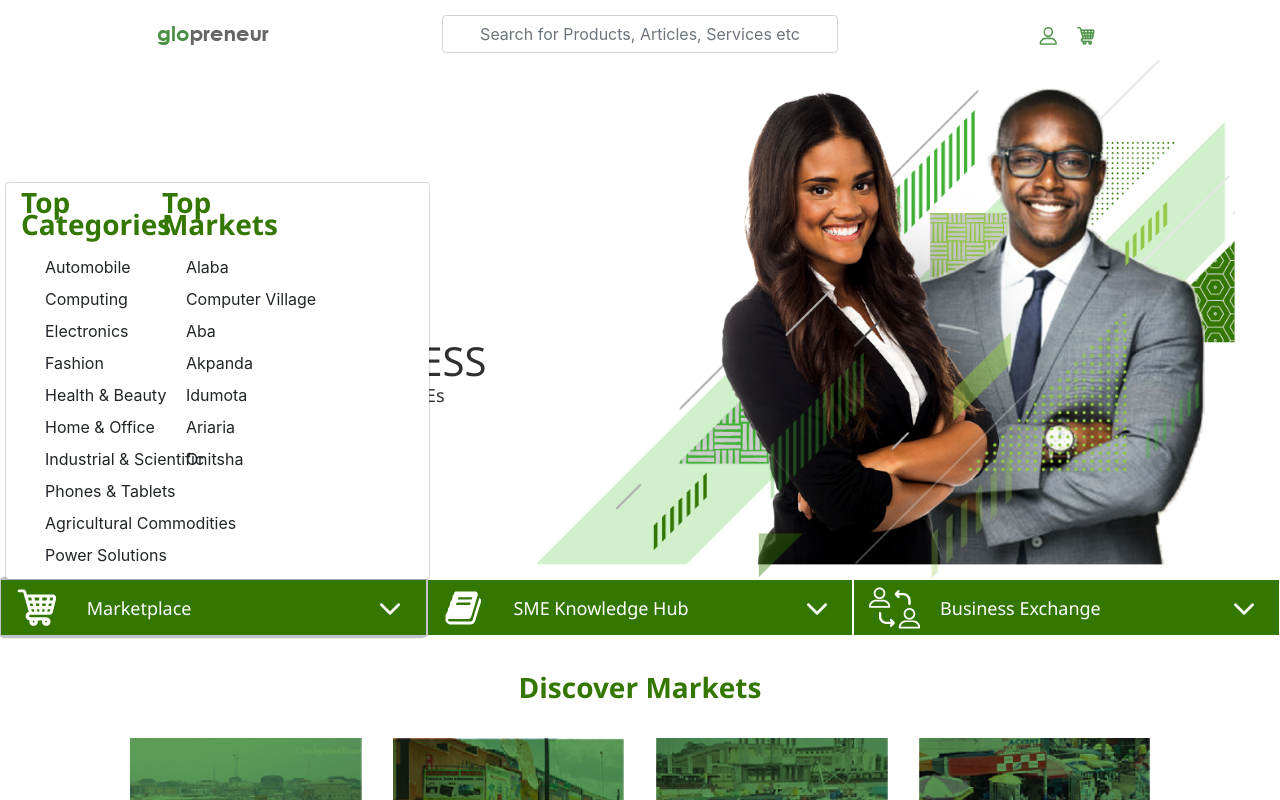
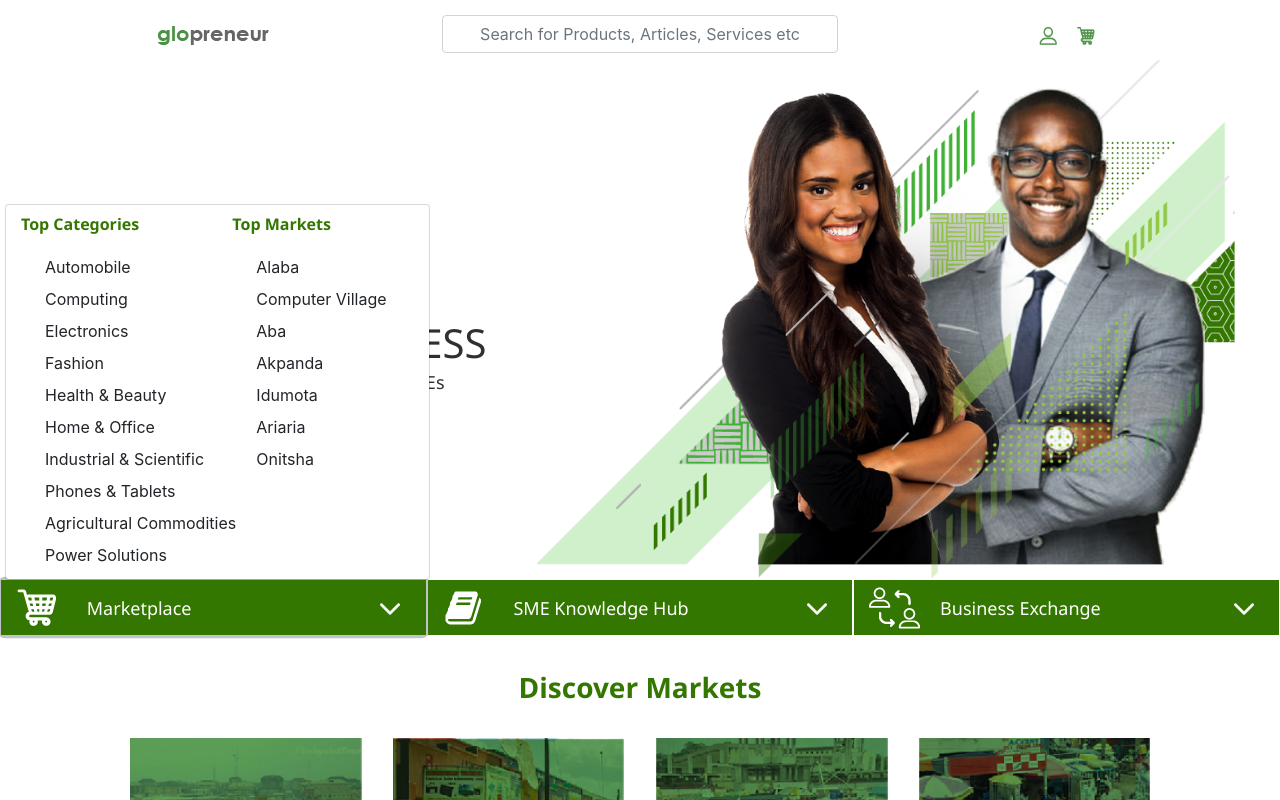
Before and after one commit to andyogaga/glopreneur-demo, a React (Create React App) app: page / in a window 1280 px wide. Both pictures are taken after a click on the button "Marketplace". Shown: the top 800 px of the page. Built offline with nearby package versions, Linux system fonts and the light colour scheme.

Commit message:
Small changes

```diff
--- a/src/components/slider/index.js
+++ b/src/components/slider/index.js
@@ -13,7 +13,7 @@
             <div style={{alignSelf: 'center'}}>
               <h2>BE THE <strong style={{ fontWeight: 700, color: '#337700' }}>GRANDMASTER</strong> </h2>
               <h2>OF YOUR BUSINESS </h2>
-              <h5>with the glopreneur platform for SMEs</h5>
+              <h5 style={{marginBottom: 30, fontWeight: '400', marginTop: 5}}>with the glopreneur platform for SMEs</h5>
             </div>
           </Col>
           <Col xs='12' md='7' style={{ width: '60%', justifyContent: 'center', alignItems: 'center' }}>
--- a/src/demo1/index.js
+++ b/src/demo1/index.js
@@ -75,8 +75,8 @@
                 >
                   <Container >
                     <Row >
-                      <Col md="4" >
-                        <h3 style={{ textAlign: 'justify', fontWeight: 'bold', color: '#337700', marginBottom: 16 }}>Top Categories</h3>
+                      <Col md="6" >
+                        <h3 style={{ textAlign: 'justify', fontWeight: 'bold', color: '#337700', marginBottom: 16, fontSize: 16 }}>Top Categories</h3>
                         <DropdownItem >Automobile</DropdownItem>
                         <DropdownItem>Computing</DropdownItem>
                         <DropdownItem >Electronics</DropdownItem>
@@ -88,8 +88,8 @@
                         <DropdownItem>Agricultural Commodities</DropdownItem>
                         <DropdownItem>Power Solutions</DropdownItem>
                       </Col>
-                      <Col md={'4'} >
-                      <h3 style={{ textAlign: 'justify', fontWeight: 'bold', color: '#337700', marginBottom: 16 }}>Top Markets</h3>
+                      <Col md={'6'} >
+                      <h3 style={{ textAlign: 'justify', fontWeight: 'bold', color: '#337700', marginBottom: 16, fontSize: 16 }}>Top Markets</h3>
                       <DropdownItem>Alaba</DropdownItem>
                         <DropdownItem>Computer Village</DropdownItem>
                         <DropdownItem>Aba</DropdownItem>
```
